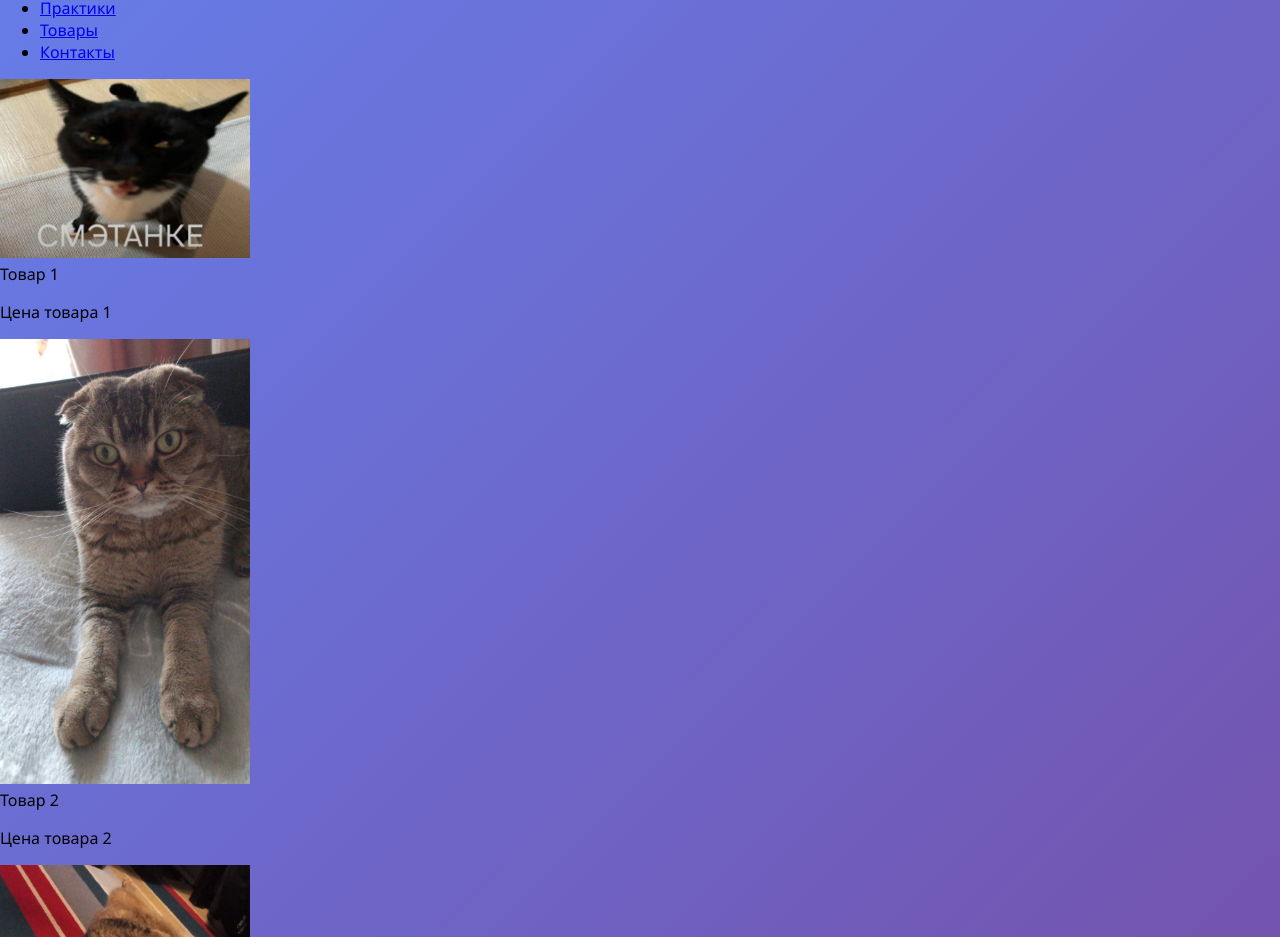
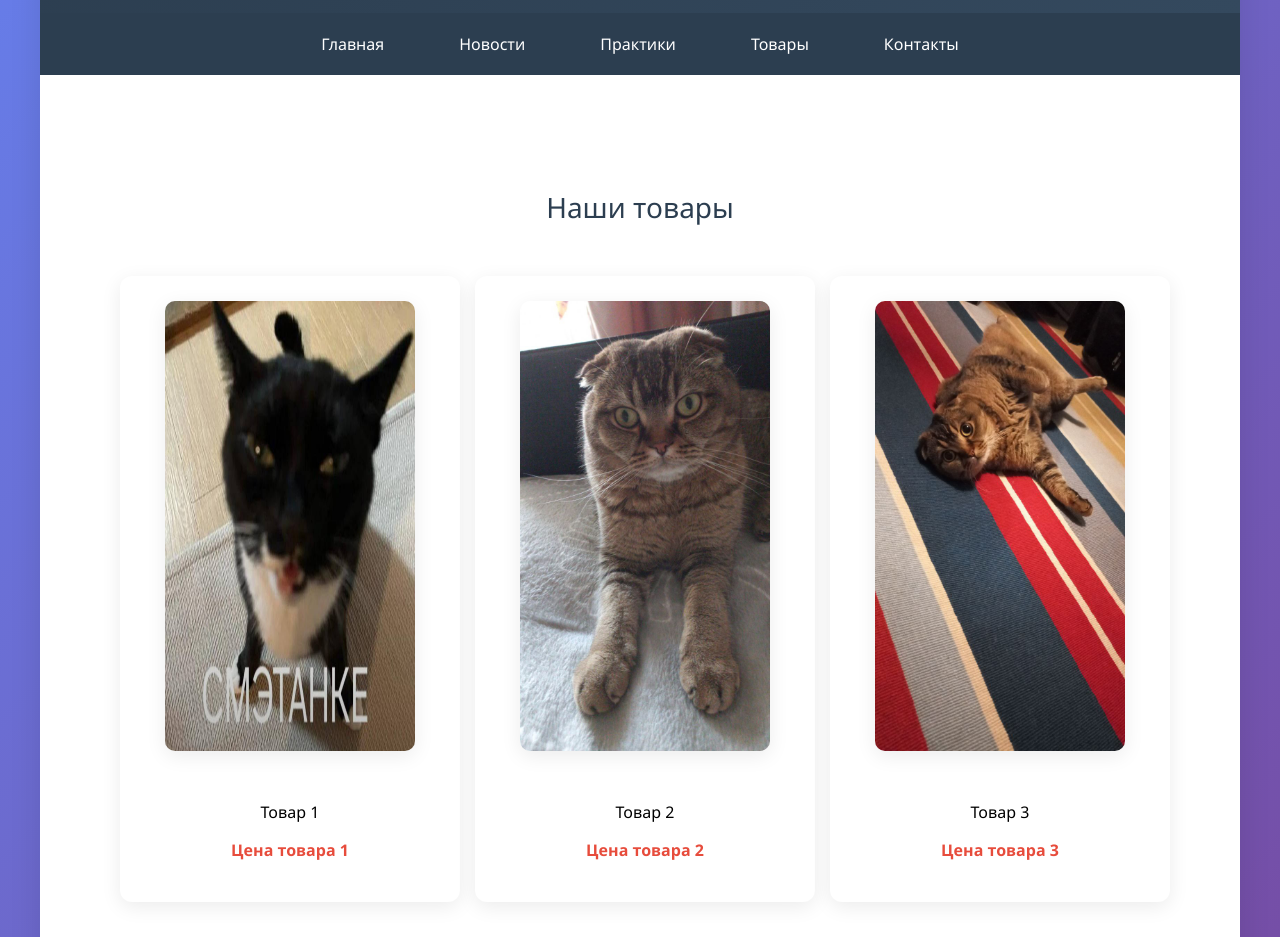
Before and after one commit to RovshanRH/frontend-and-backend-practice, a plain HTML site: page pages/goods.html in a window 1280 px wide. Shown: the part 85-1022 px from the top of the page. Drawn offline with Linux system fonts and the light colour scheme.

Commit message:
feat: contacts, goods, practices .html files are done and style.css is modified

```diff
--- a/pages/goods.html
+++ b/pages/goods.html
@@ -7,18 +7,58 @@
     <title>Семестровая работа</title>
 </head>
 <body>
-    <div id="header">Хэдер</div>
-    <div id="menu">
-        <ul>
-            <li><a href="../index.html">Главная</a></li>
-            <li><a href="./news.html">Новости</a></li>
-            <li><a href="./practices.html">Практики</a></li>
-            <li><a href="./goods.html">Товары</a></li>
-            <li><a href="./contacts.html">Контакты</a></li>
+    <div class="page-container">
+        <div class="header">Хэдер</div>
+        <div class="nav">
+            <ul class="nav-list">
+                <li class="nav-item"><a class="nav-link"
+                href="../index.html">Главная</a></li>
+                <li class="nav-item"><a class="nav-link"
+                href="news.html">Новости</a></li>
+                <li class="nav-item"><a class="nav-link"
+                href="practices.html">Практики</a></li>
+                <li class="nav-item"><a class="nav-link"
+                href="goods.html">Товары</a></li>
+                <li class="nav-item"><a class="nav-link"
+                href="contacts.html">Контакты</a></li>
+            </ul>
 
-        </ul>
-    </div>
-    <div>
+        </div>
+        <div class="content">
+
+
+            <section class="goods-section">
+                <h1 class="section-title">Наши товары</h1>
+                <div class="goods-cards">
+                    <div class="goods-card">
+                        <img src="../images/goods1.jpg" alt="товар 1" width="250" height="450" class="goods-images">
+                        <div class="goods-card-text">
+                            <figcaption >Товар 1</figcaption>
+                            <p class="goods-price"><b>Цена товара 1</b></p>
+                        </div>
+
+                    </div>
+                    <div class="goods-card">
+                        <img src="../images/goods2.jpg" alt="товар 2" width="250" height="450" class="goods-images">
+                        <div class="goods-card-text">
+                            <figcaption>Товар 2</figcaption>
+                            <p class="goods-price"><b>Цена товара 2</b></p>
+                        </div>
+                    </div>
+                    <div class="goods-card">
+                        <img src="../images/goods3.jpg" alt="товар 3" width="250" height="450" class="goods-images">
+                        <div class="goods-card-text">
+                            <figcaption>Товар 3</figcaption>
+                            <p class="goods-price"><b>Цена товара 3</b></p>
+                        </div>
+                    </div>
+                </div>
+
+            </section>
+        </div>
+        <div class="footer">Футер</div>
+
+    <!-- <div>
         <div>
             <img src="../images/goods1.jpg" alt="товар 1" width="250">
             <figcaption>Товар 1</figcaption>
@@ -33,7 +73,7 @@
             <figcaption>Товар 3</figcaption>
             <p>Цена товара 3</p>
         </div>
+    </div> -->
     </div>
-    <div id="footer">Футер</div>
 </body>
 </html>
--- a/style/style.css
+++ b/style/style.css
@@ -61,13 +61,14 @@ body {
  padding: 40px; /* Внутренние отступы контента */
  max-width: 900px; /* Максимальная ширина контента */
  margin: 0 auto; /* Центрирование контента */
+
 }
 /* ===== ГЛАВНАЯ СТРАНИЦА ===== */
 .profile-header {
  text-align: center; /* Выравнивание по центру */
  margin-bottom: 40px; /* Отступ снизу */
 }
-.profile-title {
+.profile-title, .goods-title, .contacts-title {
  font-size: 32px; /* Размер шрифта заголовка */
  color: #2c3e50; /* Темно-синий цвет текста */
  margin-bottom: 10px; /* Отступ снизу */
@@ -112,6 +113,8 @@ body {
  gap: 15px; /* Расстояние между навыками */
  margin: 30px 0; /* Вертикальные отступы */
 }
+
+.button-tag,
 .skill-tag {
  background: linear-gradient(135deg, #4facfe 0%, #00f2fe 100%); /* Голубой
 градиентный фон */
@@ -123,14 +126,57 @@ body {
  box-shadow: 0 4px 15px rgba(79, 172, 254, 0.3); /* Тень с голубым оттенком */
  transition: all 0.3s ease; /* Плавные анимации при изменении */
 }
+.button-tag {
+     background: linear-gradient(135deg, #677ae5 0%, #7451ab 100%);
+     border-width: 0;
+     display: flex;
+     justify-self: center;
+     /* padding: 0px 10px; */
+     margin: 20px 0px;
+     padding: 15px 40px;
+
+}
+
 .skill-tag:hover {
  transform: translateY(-3px); /* Поднятие элемента при наведении */
  box-shadow: 0 6px 20px rgba(79, 172, 254, 0.4); /* Увеличение тени при
 наведении */
 }
 /* ===== ОПЫТ РАБОТЫ ===== */
-.experience-section, .news-section {
+.experience-section, .news-section, .goods-section, .contacts-section {
  margin-top: 50px; /* Отступ сверху */
+}
+.contacts-section {
+    display: flex;
+    flex-direction: column;
+    /* align-items: center; */
+    justify-content: center;
+}
+.contacts-text {
+    display: flex;
+    justify-self: center;
+    flex-direction: column;
+    /* align-items: center; */
+    justify-content: center;
+}
+#contacts-text {
+    padding: 40px 100px;
+    background-color: #e9ecef;
+    border-radius: 10px;
+    text-align: center;
+    font-size: 18px;
+}
+.goods-section {
+    display: flex;
+    flex-direction: column;
+    flex-wrap: wrap;
+    align-content: center;
+    justify-content: center;
+}
+.goods-images {
+    border-radius: 10px;
+    box-shadow: 0 5px 20px rgba(0,0,0,0.08);
+    margin: 0 20px;
 }
 .section-title {
  font-size: 28px; /* Размер шрифта заголовка секции */
@@ -138,6 +184,10 @@ body {
  text-align: center; /* Выравнивание по центру */
  margin-bottom: 30px; /* Отступ снизу */
  font-weight: 300; /* Легкое начертание шрифта */
+}
+.goods-cards {
+    display: flex;
+    gap: 15px;
 }
 .experience-card, .news-card {
  background: white; /* Белый фон карточки */
@@ -148,7 +198,36 @@ body {
  border-left: 4px solid #667eea; /* Синяя полоса слева */
  transition: transform 0.3s ease; /* Плавная анимация трансформации */
 }
-.experience-card:hover, .news-card:hover {
+.goods-card {
+    background: white; /* Белый фон карточки */
+ padding: 25px; /* Внутренние отступы */
+ margin: 20px 0; /* Вертикальные отступы */
+ border-radius: 12px; /* Скругленные углы */
+ box-shadow: 0 5px 20px rgba(0,0,0,0.08); /* Легкая тень */
+ transition: transform 0.3s ease; /* Плавная анимация трансформации */
+ flex-direction: column;
+justify-content: center;
+align-items: center;
+ display: flex;
+
+ align-items: center;
+ gap: 50px;
+}
+.goods-card-text {
+    /* justify-self: center;
+    align-self: center; */
+    display: flex;
+    flex-direction: column;
+    flex-wrap: wrap;
+    align-content: center;
+    align-items: center;
+    justify-content: center;
+
+}
+.goods-price {
+    color: #e74c3c;
+}
+.experience-card:hover, .news-card:hover, .goods-card {
  transform: translateX(5px); /* Сдвиг вправо при наведении */
 }
 .experience-title, .news-title {
```
Also changed, not shown: pages/contacts.html (+32 -17 lines), pages/practices.html (+20 -10 lines).
